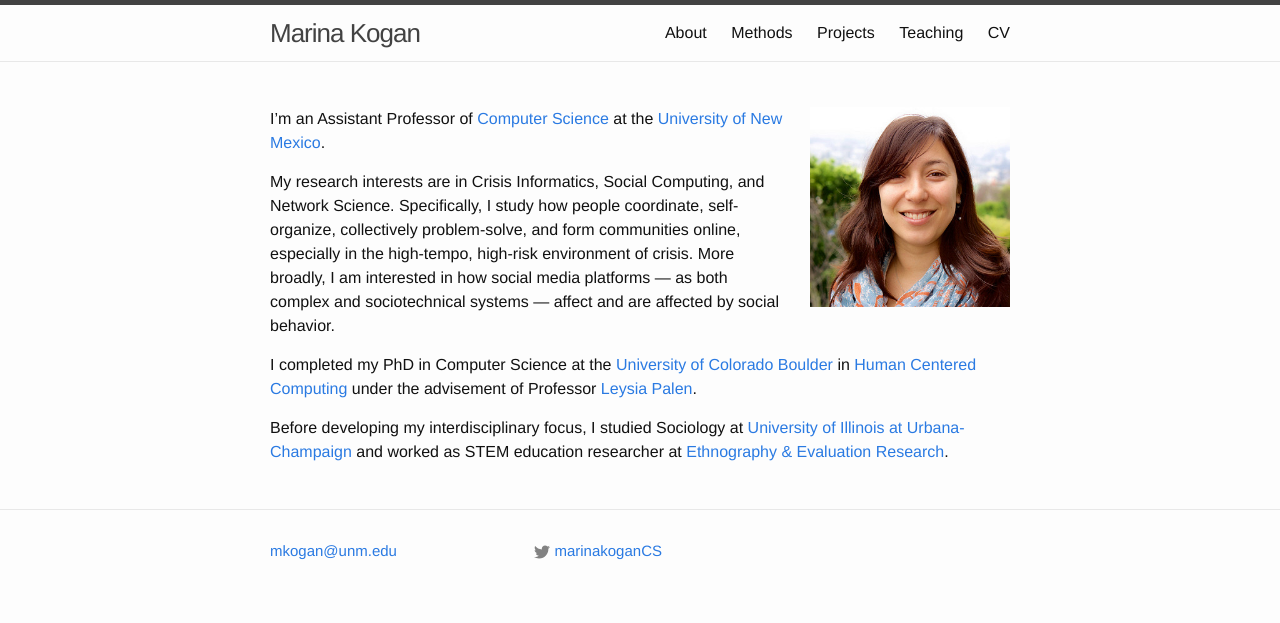
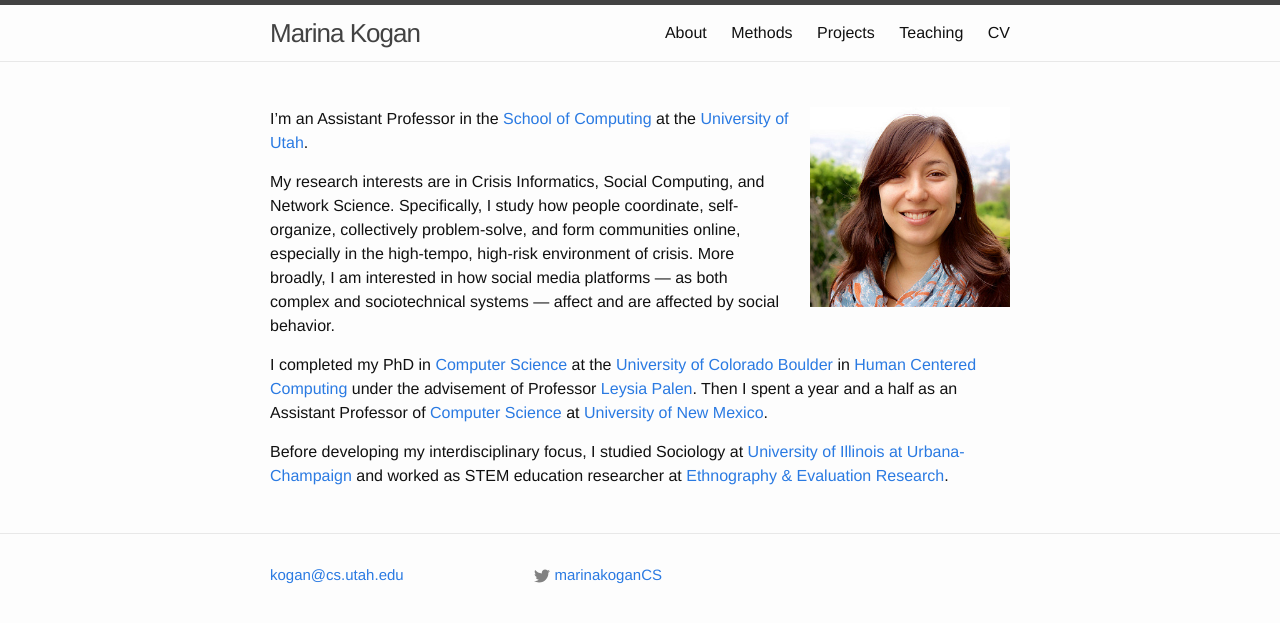
Before and after one commit to marinkala/marinkala.github.com, a Jekyll site: the page built from index.md, in a window 1280 px wide. Shown: the top 623 px of the page. Built offline with Jekyll 4.4.1, drawn with Linux system fonts in a browser that asks for light colours.

Commit message:
updated materials for utah

```diff
--- a/_config.yml
+++ b/_config.yml
@@ -1,6 +1,6 @@
 # Global site settings
 title: Marina Kogan
-email: mkogan@unm.edu
+email: kogan@cs.utah.edu
 author: Marina Kogan
 description: Marina Kogan human-centered data science social computing
 baseurl: "" # the subpath of your site, e.g. /blog/
--- a/index.md
+++ b/index.md
@@ -4,10 +4,10 @@
 ---
 <img src="assets/prof_head.jpg" alt="headshot" style="width: 200px; margin-left: 20px;" align="right"/>
 
-I'm an Assistant Professor of [Computer Science](http://cs.unm.edu/) at the [University of New Mexico](http://unm.edu).
+I'm an Assistant Professor in the [School of Computing](http://www.cs.utah.edu/) at the [University of Utah](https://www.utah.edu/).
 
 My research interests are in Crisis Informatics, Social Computing, and Network Science. Specifically, I study how people coordinate, self-organize, collectively problem-solve, and form communities online, especially in the high-tempo, high-risk environment of crisis. More broadly, I am interested in how social media platforms — as both complex and sociotechnical systems — affect and are affected by social behavior.
 
-I completed my PhD in Computer Science at the [University of Colorado Boulder](http://colorado.edu) in [Human Centered Computing](http://hcc.colorado.edu) under the advisement of Professor [Leysia Palen](http://cmci.colorado.edu/~palen/).
+I completed my PhD in [Computer Science](https://www.colorado.edu/cs/) at the [University of Colorado Boulder](http://colorado.edu) in [Human Centered Computing](http://hcc.colorado.edu) under the advisement of Professor [Leysia Palen](http://cmci.colorado.edu/~palen/). Then I spent a year and a half as an Assistant Professor of [Computer Science](https://www.cs.unm.edu/) at [University of New Mexico](https://www.unm.edu/).
 
 Before developing my interdisciplinary focus, I studied Sociology at [University of Illinois at Urbana-Champaign](http://illinois.edu/) and worked as STEM education researcher at [Ethnography & Evaluation Research](http://www.colorado.edu/eer/).
```
Also changed, not shown: teaching.md (+1 -0 lines), 1 other file.
